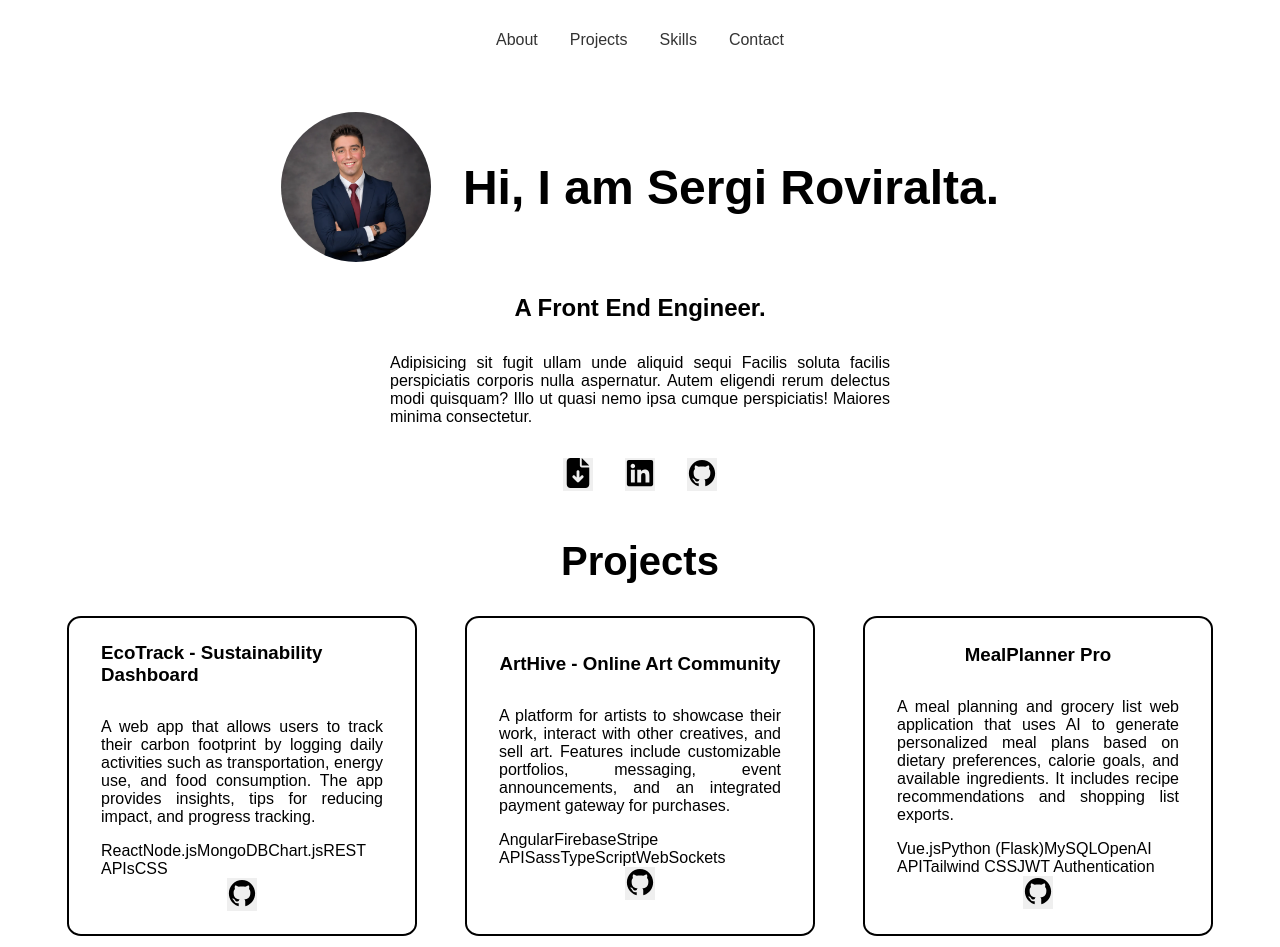
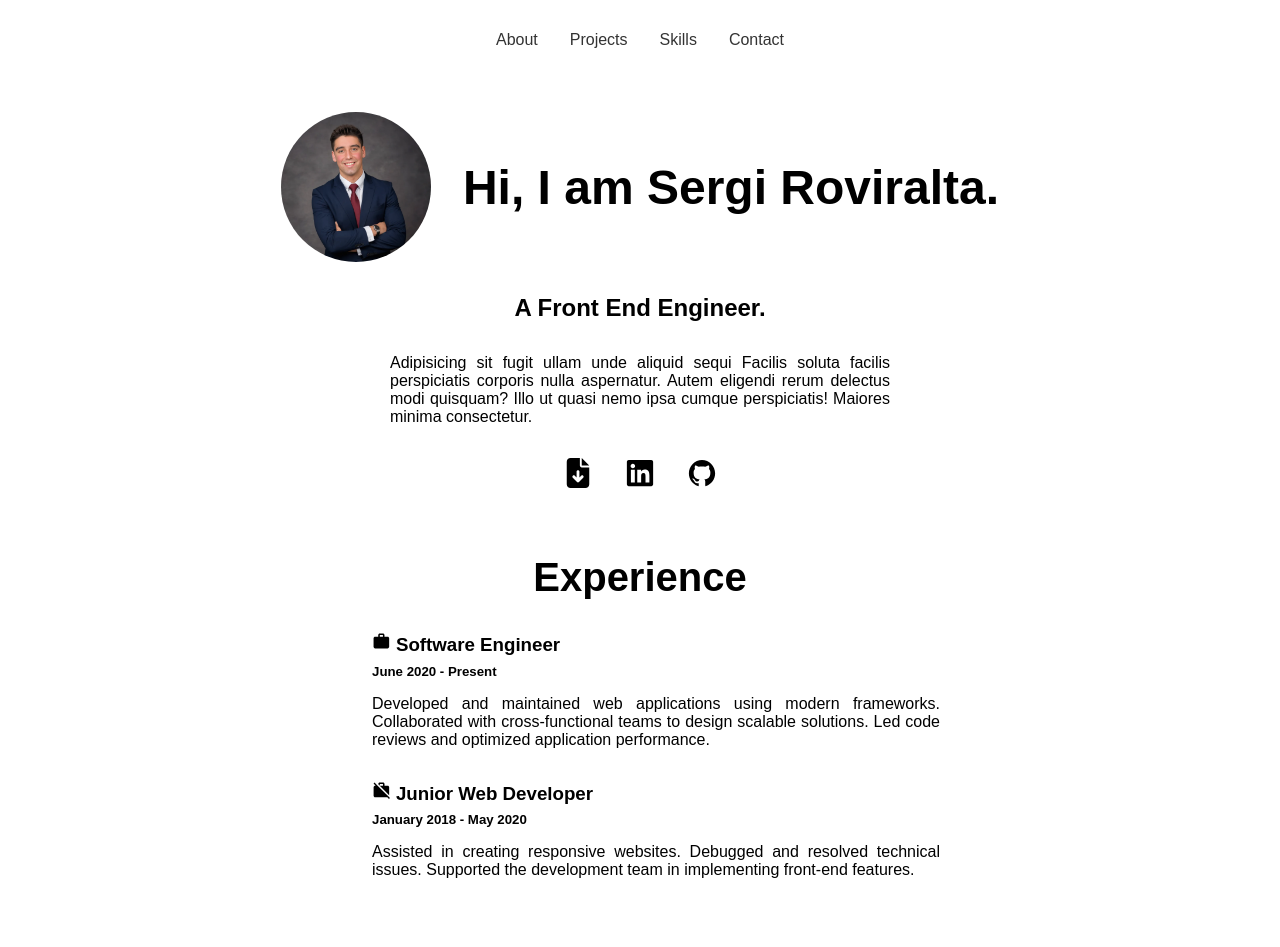
Before and after one commit to roviralta/my-portfolio, a React (Create React App) app: page / in a window 1280 px wide. Shown: the top 947 px of the page. Built offline with nearby package versions, Linux system fonts and the light colour scheme.

Commit message:
added experience section plus modifying css style

```diff
--- a/src/App.js
+++ b/src/App.js
@@ -1,6 +1,7 @@
 import Header from "./components/Header/Header";
 import About from "./components/About/About";
 import ProjectContainer from "./components/ProjectContainer/ProjectContainer";
+import Experience from "./components/Experience/Experience";
 import "./App.css";
 
 function App() {
@@ -8,6 +9,7 @@ function App() {
     <>
       <Header></Header>
       <About></About>
+      <Experience></Experience>
       <ProjectContainer></ProjectContainer>
     </>
   );
--- a/src/components/Button/ResumeButton.css
+++ b/src/components/Button/ResumeButton.css
@@ -1,5 +1,6 @@
 #about-button {
   border: none;
+  background-color: white;
 }
 
 .icon {
--- /dev/null
+++ b/src/components/Experience/Experience.css
@@ -0,0 +1,63 @@
+#experience {
+  display: flex;
+  justify-content: center;
+  align-items: center;
+  flex-direction: column;
+  margin-top: 4rem;
+}
+
+.iterat-exp {
+  max-width: 600px;
+  margin: 0 2rem;
+  padding-left: 2rem;
+  height: auto;
+}
+
+.exp {
+  display: flex;
+  justify-content: center;
+  align-items: center;
+  gap: 3rem;
+  margin-bottom: 2rem;
+}
+
+.info-exp {
+  margin-bottom: 1rem;
+}
+
+.info-exp h3 {
+  margin-bottom: 0.5rem;
+}
+
+.exp p {
+  text-align: justify;
+}
+
+.work-icon {
+  font-size: 4rem;
+}
+
+/* Media Query for mobile responsiveness */
+@media (max-width: 768px) {
+  .exp h3 {
+    font-size: 0.95rem;
+  }
+
+  .exp h5 {
+    font-size: 0.7rem;
+  }
+
+  .exp p {
+    font-size: 0.95rem; /* Slightly smaller text for smaller screens */
+  }
+}
+
+@media (max-width: 400px) {
+  .exp {
+    display: flex;
+    flex-wrap: wrap;
+    flex-direction: column;
+    gap: 1rem;
+    margin-bottom: 3rem;
+  }
+}
--- /dev/null
+++ b/src/components/Experience/Experience.js
@@ -0,0 +1,34 @@
+import React from "react";
+import "./Experience.css";
+import { experience } from "../../data/Experience";
+import { MdWork, MdWorkOff } from "react-icons/md";
+
+const Experience = () => {
+  return (
+    <section id="experience">
+      <div className="section-title">
+        <h1 id="title">Experience</h1>
+      </div>
+      <div className="iterat-exp">
+        {experience.map((exp, index) => (
+          <div className="exp" key={index}>
+            <div className="info">
+              <div className="info-exp">
+                <h3>
+                  {exp.time.includes("Present") ? <MdWork /> : <MdWorkOff />}{" "}
+                  {exp.name}
+                </h3>
+                <h5>{exp.time}</h5>
+              </div>
+              <div className="descr-exp">
+                <p>{exp.description}</p>
+              </div>
+            </div>
+          </div>
+        ))}
+      </div>
+    </section>
+  );
+};
+
+export default Experience;
--- a/src/components/Project/Project.css
+++ b/src/components/Project/Project.css
@@ -12,6 +12,7 @@
 
 #project:hover {
   transform: scale(1.1);
+  cursor: pointer;
 }
 
 .nameProject {
--- a/src/components/ProjectContainer/ProjectContainer.css
+++ b/src/components/ProjectContainer/ProjectContainer.css
@@ -1,5 +1,5 @@
 #projects {
-  margin: 3rem 2rem;
+  margin: 2rem 2rem;
   display: flex;
   flex-direction: column; /* Stack title and projects vertically */
   align-items: center;
--- /dev/null
+++ b/src/data/Experience.js
@@ -0,0 +1,16 @@
+const experience = [
+  {
+    name: "Software Engineer",
+    time: "June 2020 - Present",
+    description:
+      "Developed and maintained web applications using modern frameworks. Collaborated with cross-functional teams to design scalable solutions. Led code reviews and optimized application performance.",
+  },
+  {
+    name: "Junior Web Developer",
+    time: "January 2018 - May 2020",
+    description:
+      "Assisted in creating responsive websites. Debugged and resolved technical issues. Supported the development team in implementing front-end features.",
+  },
+];
+
+export { experience };
```
